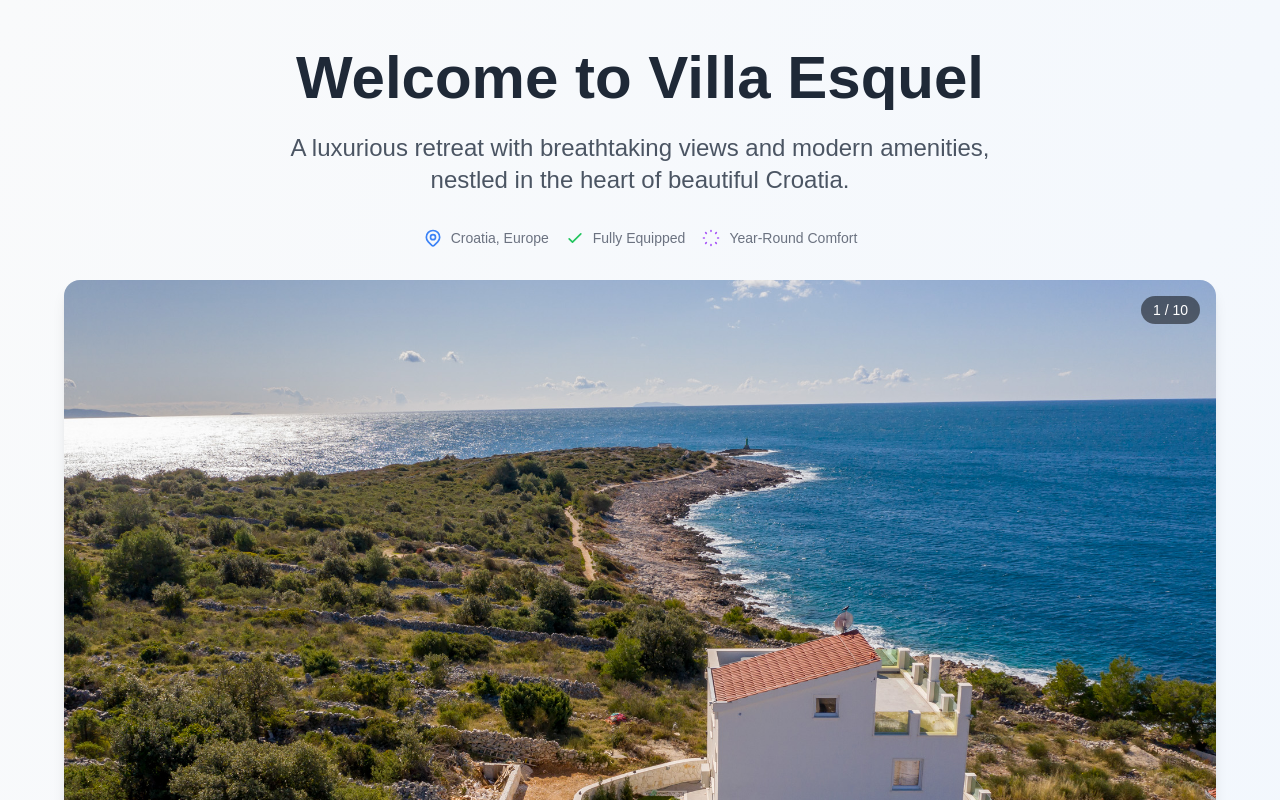
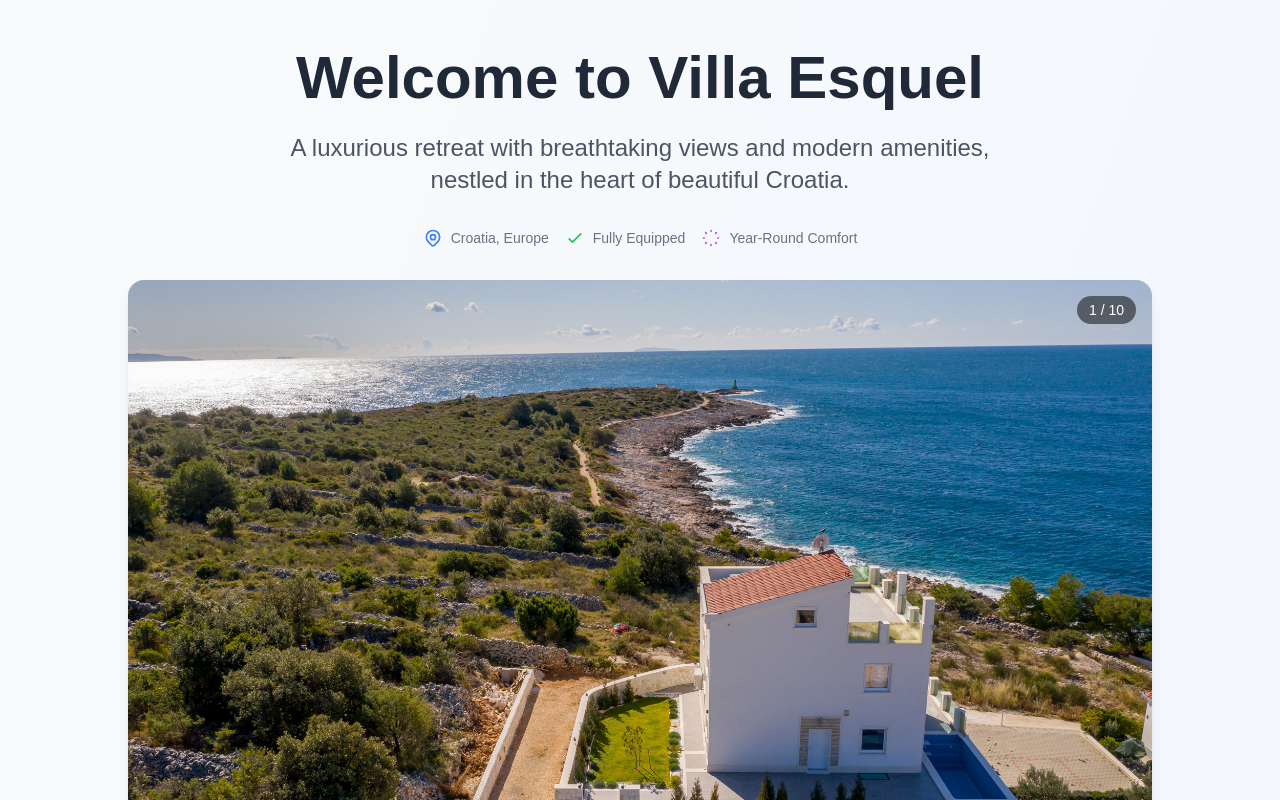
Before and after one commit to Mislav-Ro/villa-landing-page, a Next.js app: page / in a window 1280 px wide. Shown: the top 800 px of the page. Built offline with nearby package versions, Linux system fonts and the light colour scheme; no server answers.

Commit message:
Update ImageCarousel.js
add responsive aspect ratio

```diff
--- a/components/ImageCarousel.js
+++ b/components/ImageCarousel.js
@@ -87,7 +87,7 @@ export default function ImageCarousel() {
 
   if (loading) {
     return (
-      <div className="w-full h-96 bg-gray-200 rounded-2xl flex items-center justify-center aspect-[3/2]">
+      <div className="w-full max-h-[400px] lg:max-h-[500px] xl:max-h-[600px] bg-gray-200 rounded-2xl flex items-center justify-center aspect-[3/2]">
         <div className="text-center">
           <div className="animate-spin rounded-full h-12 w-12 border-b-2 border-blue-500 mx-auto mb-4"></div>
           <p className="text-gray-500">Loading images...</p>
@@ -98,7 +98,7 @@ export default function ImageCarousel() {
 
   if (error || images.length === 0) {
     return (
-      <div className="w-full h-96 bg-gray-200 rounded-2xl flex items-center justify-center aspect-[3/2]">
+      <div className="w-full max-h-[400px] lg:max-h-[500px] xl:max-h-[600px] bg-gray-200 rounded-2xl flex items-center justify-center aspect-[3/2]">
         <div className="text-center">
           <div className="text-gray-400 mb-4">
             <svg className="w-16 h-16 mx-auto" fill="currentColor" viewBox="0 0 20 20">
@@ -117,7 +117,7 @@ export default function ImageCarousel() {
   return (
     <div className="relative w-full max-w-6xl mx-auto">
       {/* Main Image Display */}
-      <div className="relative overflow-hidden rounded-2xl shadow-lg group bg-gray-100">
+      <div className="relative overflow-hidden rounded-2xl shadow-lg group bg-gray-100 max-w-5xl mx-auto">
         <div
           className="flex transition-transform duration-500 ease-in-out"
           style={{ transform: `translateX(-${currentIndex * 100}%)` }}
@@ -127,7 +127,8 @@ export default function ImageCarousel() {
               <img
                 src={image}
                 alt={`Villa Esquel ${index + 1}`}
-                className="w-full aspect-[3/2] object-cover"
+                className="w-full aspect-[3/2] object-cover max-h-[400px] lg:max-h-[500px] xl:max-h-[600px]"
+                style={{ height: 'auto', maxWidth: '100%' }}
                 loading={index === 0 ? 'eager' : 'lazy'}
               />
             </div>
```
